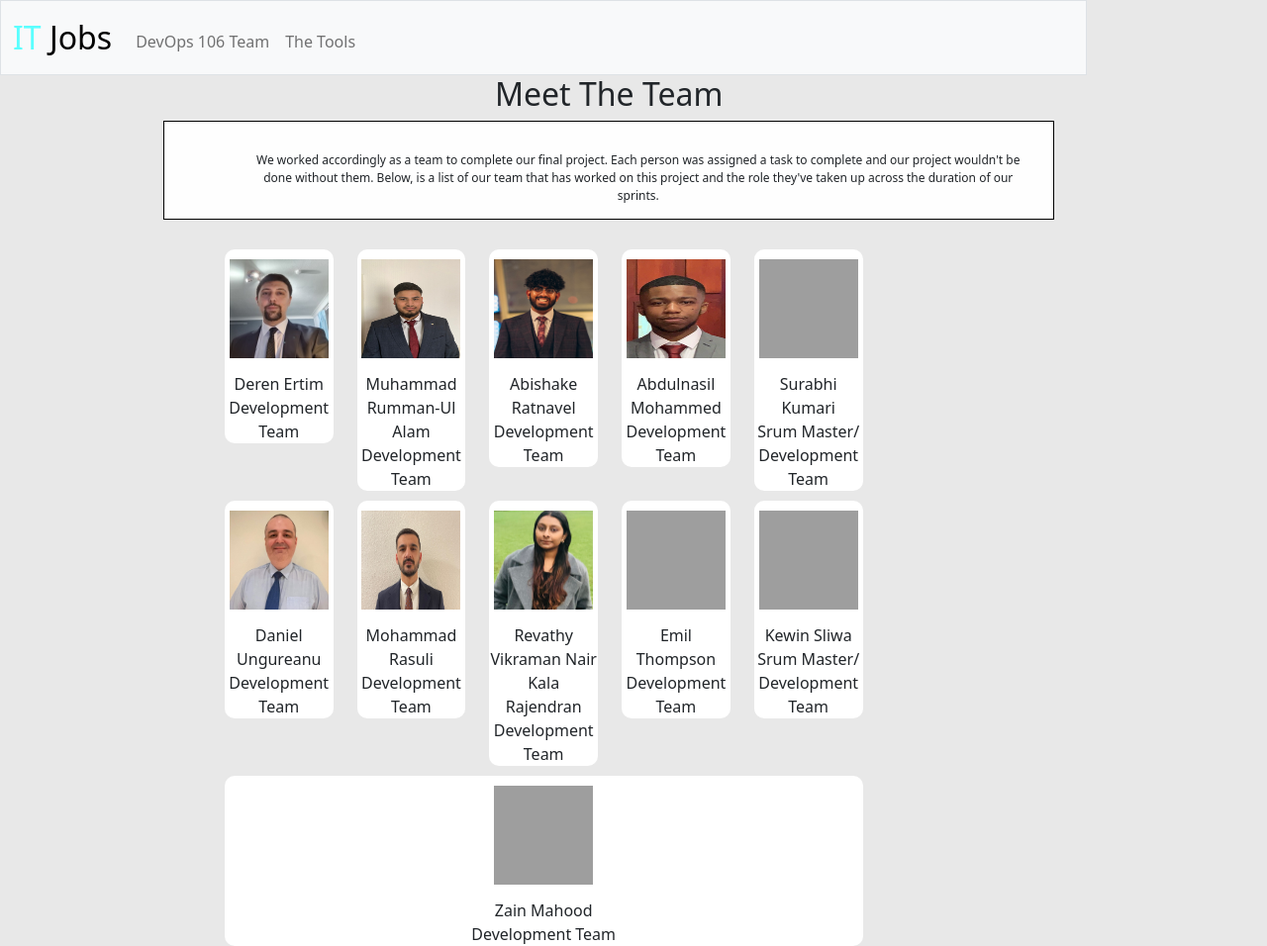
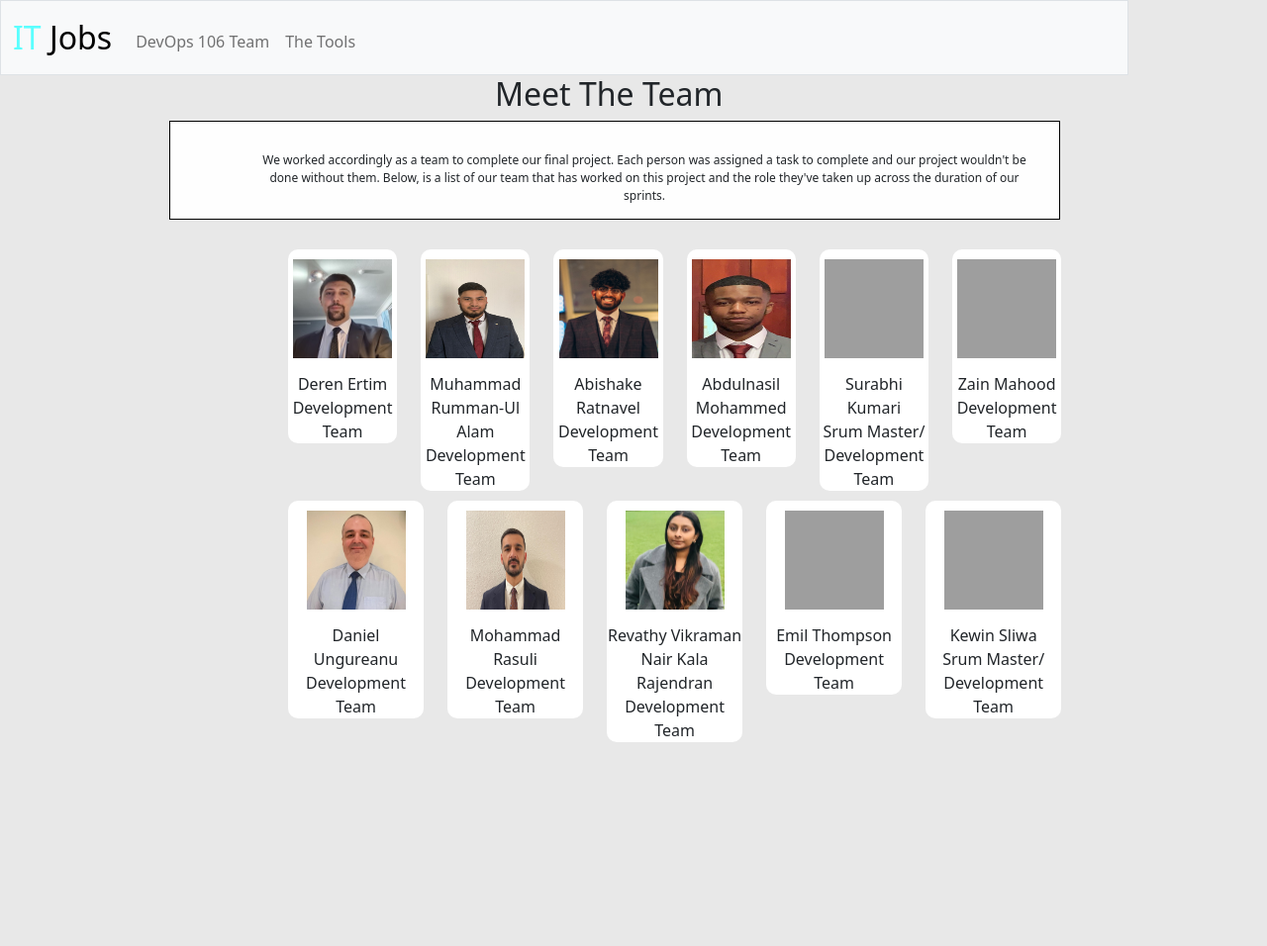
Before and after one commit to d-ungureanu/devops106_ItJobsWatch, a Python web app: template templates/team.html in a window 1280 px wide. Shown: the whole page at 99% size. After the commit the page ends 750 px from the top, so only its background shows below. Run offline with Jinja, Linux system fonts and the light colour scheme; the template is opened without the code that fills it, so the values that code supplies are empty; grey boxes are pictures that could not be loaded.

Commit message:
added whole team in grid

```diff
--- a/static/styles.css
+++ b/static/styles.css
@@ -70,9 +70,9 @@
 .spacing1 {
   margin-top: 20px;
   display:inline-table;
-  margin-left: 20%;
+  margin-left: 25%;
   margin-right: 10%;
-  width: 60%;
+  width: 70%;
 
 }
 
--- a/templates/team.html
+++ b/templates/team.html
@@ -71,6 +71,16 @@
       </div>
     </div>
 
+    <div class="col">
+      <div class="indiv-background">
+        <div class="photo">
+      <img src = "{{ url_for('static',filename= 'img/.jpg')}}" width="100" height="100" alt="Zain Mahood">
+      </div>
+      <br>
+      Zain Mahood<br>
+      Development Team
+      </div>
+    </div>
 
   </div>
 
@@ -132,16 +142,7 @@
     </div>
   </div>
 
-  <div class="col">
-    <div class="indiv-background">
-      <div class="photo">
-    <img src = "{{ url_for('static',filename= 'img/.jpg')}}" width="100" height="100" alt="Zain Mahood">
-    </div>
-    <br>
-    Zain Mahood<br>
-    Development Team
-    </div>
-  </div>
+
 
 
 
```
